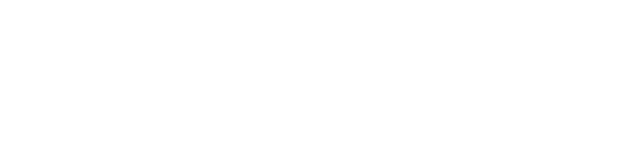
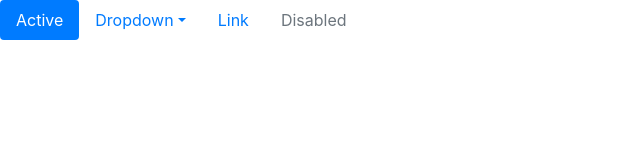
Before and after one commit to gjproenca/htmlProject, a plain HTML site: page index.html in a window 1280 px wide. Shown: the whole page, without its empty margins (0-640 px from the left). Drawn offline with Linux system fonts and the light colour scheme.

Commit message:
fixed librarys

```diff
--- a/index.html
+++ b/index.html
@@ -1,17 +1,40 @@
 <!doctype html>
 <html lang="en">
+
 <head>
   <!-- Required meta tags -->
   <meta charset="utf-8">
   <meta name="viewport" content="width=device-width, initial-scale=1, shrink-to-fit=no">
 
   <!-- Bootstrap CSS -->
-    <link rel="stylesheet" href="./bootstrap-4.0.0/css/bootstrap.min.css" integrity="sha384-Gn5384xqQ1aoWXA+058RXPxPg6fy4IWvTNh0E263XmFcJlSAwiGgFAW/dAiS6JXm" crossorigin="anonymous">
+  <link rel="stylesheet" href="./bootstrap-4.0.0/css/bootstrap.min.css" integrity="sha384-Gn5384xqQ1aoWXA+058RXPxPg6fy4IWvTNh0E263XmFcJlSAwiGgFAW/dAiS6JXm"
+    crossorigin="anonymous">
 
   <title>Programação em Cobol - Fundamentos</title>
 </head>
+
 <body>
-
+  <ul class="nav nav-pills">
+    <li class="nav-item">
+      <a class="nav-link active" href="#">Active</a>
+    </li>
+    <li class="nav-item dropdown">
+      <a class="nav-link dropdown-toggle" data-toggle="dropdown" href="#" role="button" aria-haspopup="true" aria-expanded="false">Dropdown</a>
+      <div class="dropdown-menu">
+        <a class="dropdown-item" href="#">Action</a>
+        <a class="dropdown-item" href="#">Another action</a>
+        <a class="dropdown-item" href="#">Something else here</a>
+        <div class="dropdown-divider"></div>
+        <a class="dropdown-item" href="#">Separated link</a>
+      </div>
+    </li>
+    <li class="nav-item">
+      <a class="nav-link" href="#">Link</a>
+    </li>
+    <li class="nav-item">
+      <a class="nav-link disabled" href="#">Disabled</a>
+    </li>
+  </ul>
 
   <!-- Optional JavaScript -->
   <!-- jQuery first, then Popper.js, then Bootstrap JS -->
@@ -19,4 +42,5 @@
   <script src="./bootstrap-4.0.0/js/popper.js" integrity="sha384-ApNbgh9B+Y1QKtv3Rn7W3mgPxhU9K/ScQsAP7hUibX39j7fakFPskvXusvfa0b4Q" crossorigin="anonymous"></script>
   <script src="./bootstrap-4.0.0/js/bootstrap.min.js" integrity="sha384-JZR6Spejh4U02d8jOt6vLEHfe/JQGiRRSQQxSfFWpi1MquVdAyjUar5+76PVCmYl" crossorigin="anonymous"></script>
 </body>
+
 </html>
```
Lines whose indentation alone changed are shown as unchanged.
